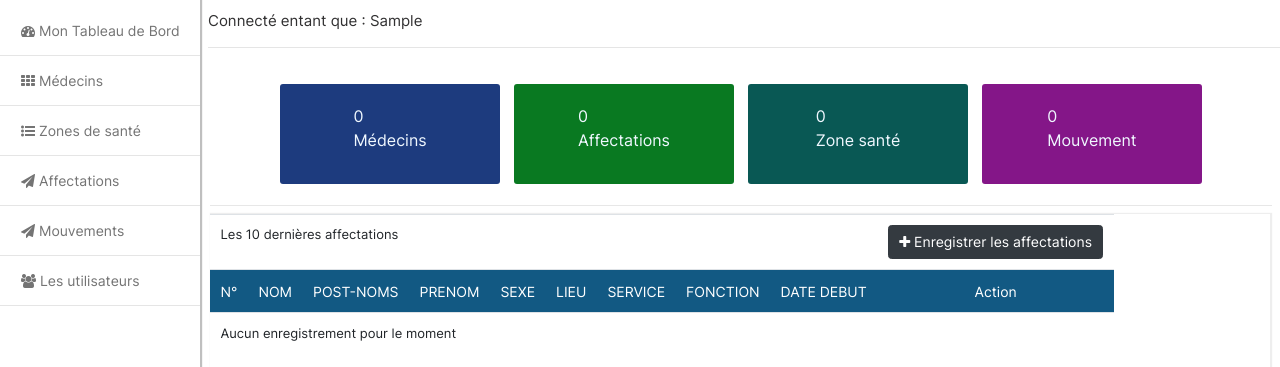
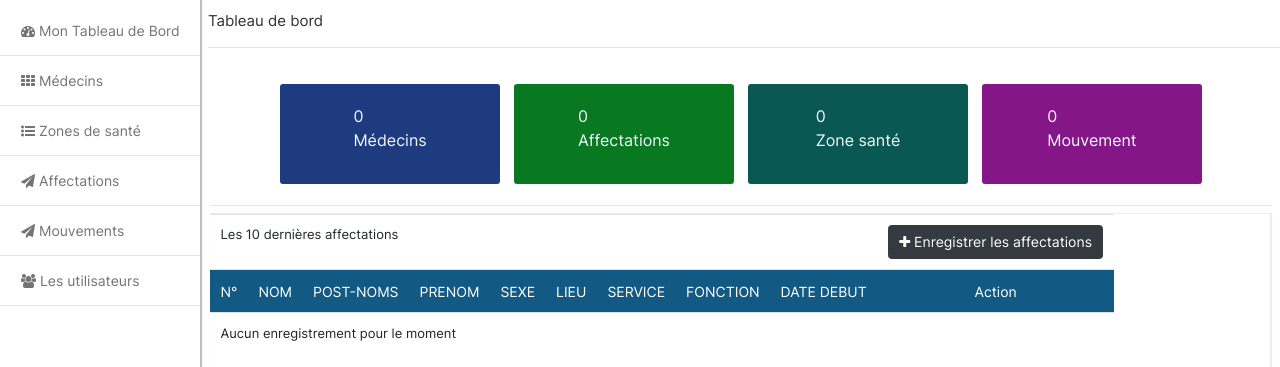
Before and after one commit to Henriprogrammmeurweb/Code-source-pierro-master, a Django app: page / in a window 1280 px wide. Shown: the part 80-447 px from the top of the page. Run offline with Django 5.2, Linux system fonts and the light colour scheme; the visitor is signed in with stand-in values (Sample User, id 1); data that the repository does not hold is empty; some libraries are stand-ins or nearby versions.

```diff
--- a/AppAdmin/templates/accueil/dashboard.html
+++ b/AppAdmin/templates/accueil/dashboard.html
@@ -114,7 +114,7 @@
 
 {% if user.is_authenticated %}
   <div class="user">
-    <p>Connecté entant que : {{user.get_nom}} <br></p>
+    <p>Tableau de bord<br></p>
     <hr>
   </div>
 {% endif %}
```
